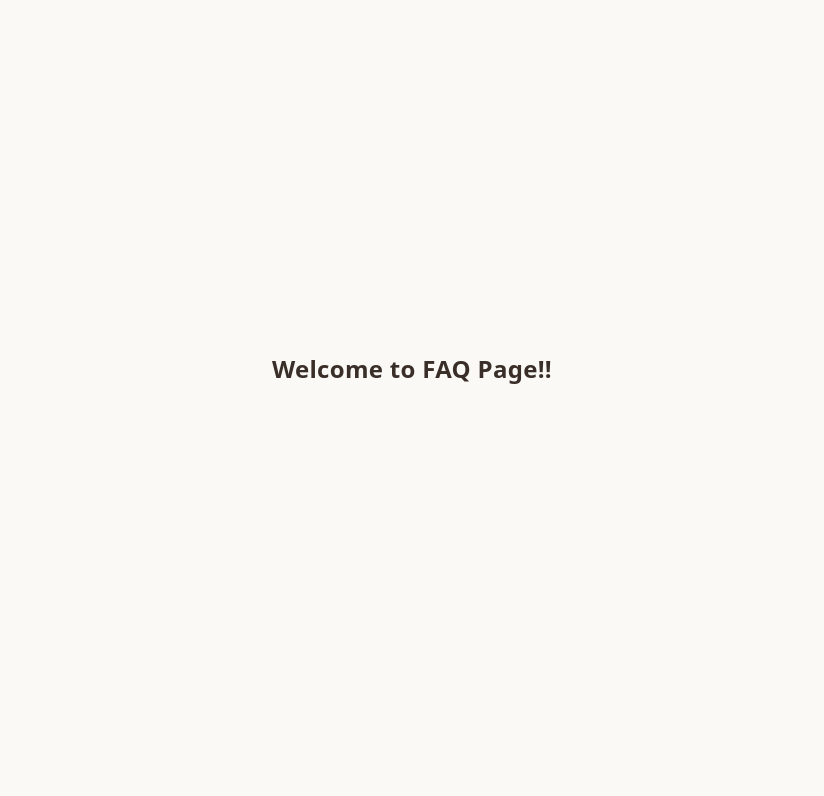
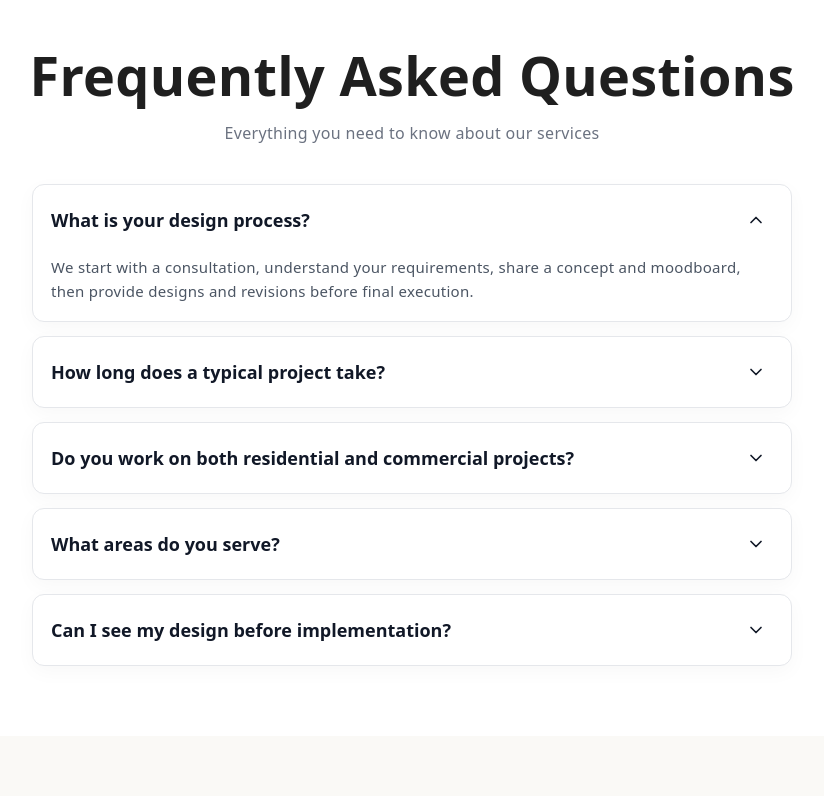
Before and after one commit to Byagari-Sai-Kumar/das-design-arch-studio, a React (Vite) app: page / in a window 1280 px wide. Shown: the part 6060-6856 px from the top of the page, without its empty margins (228-1052 px from the left). Built offline with nearby package versions, Linux system fonts and the light colour scheme.

Commit message:
commit FAQ added and email request sent successfuly

```diff
--- a/src/components/contactUs/contactUs.jsx
+++ b/src/components/contactUs/contactUs.jsx
@@ -13,10 +13,30 @@ const ContactUs = () => {
     setForm((prev) => ({ ...prev, [e.target.name]: e.target.value }));
   };
 
-  const onSubmit = (e) => {
+  // ✅ Netlify form submit helper
+  const encode = (data) =>
+    Object.keys(data)
+      .map((key) => encodeURIComponent(key) + "=" + encodeURIComponent(data[key]))
+      .join("&");
+
+  const onSubmit = async (e) => {
     e.preventDefault();
-    alert("Message sent (demo). Connect email/API to send real messages.");
-    setForm({ name: "", email: "", message: "" });
+
+    try {
+      await fetch("/", {
+        method: "POST",
+        headers: { "Content-Type": "application/x-www-form-urlencoded" },
+        body: encode({
+          "form-name": "contact",
+          ...form,
+        }),
+      });
+
+      alert("Message sent successfully!");
+      setForm({ name: "", email: "", message: "" });
+    } catch (error) {
+      alert("Something went wrong. Please try again.");
+    }
   };
 
   return (
@@ -24,10 +44,29 @@ const ContactUs = () => {
       {/* CONTACT SECTION */}
       <section id="contact-us" className="contact-section">
         <h2 className="our-services-heading">Contact Us</h2>
+
         <div className="contact-container">
           {/* LEFT: FORM */}
           <div className="contact-card">
-            <form className="contact-form" onSubmit={onSubmit}>
+            {/* ✅ Netlify enabled form */}
+            <form
+              className="contact-form"
+              name="contact"
+              method="POST"
+              data-netlify="true"
+              data-netlify-honeypot="bot-field"
+              onSubmit={onSubmit}
+            >
+              {/* ✅ required hidden field for Netlify */}
+              <input type="hidden" name="form-name" value="contact" />
+
+              {/* ✅ bot-field (spam protection) */}
+              <p style={{ display: "none" }}>
+                <label>
+                  Don’t fill this out: <input name="bot-field" onChange={onChange} />
+                </label>
+              </p>
+
               <div className="field">
                 <label>Name</label>
                 <input
@@ -110,7 +149,7 @@ const ContactUs = () => {
               </div>
             </div>
 
-            {/* Location */}
+            {/* Location (✅ one line) */}
             <div className="info-card">
               <div className="icon-circle">
                 <svg viewBox="0 0 24 24" className="icon" aria-hidden="true">
@@ -123,10 +162,7 @@ const ContactUs = () => {
               <div>
                 <h4>Location</h4>
                 <p>
-                  Flat No 202,
-                  3-6-521/1,
-                  Himayatnagar Hyderabad
-                  Telangana 500029
+                  Flat No 202, 3-6-521/1, Himayatnagar Hyderabad, Telangana 500029
                 </p>
               </div>
             </div>
--- a/src/components/faq/faq.css
+++ b/src/components/faq/faq.css
@@ -1,8 +1,91 @@
 .faq-section {
-    height: 100vh;
+    background: #fff;
+    padding: 70px 16px;
+  }
+
+  .faq-container {
+    max-width: 980px;
+    margin: 0 auto;
+    text-align: center;
+  }
+
+  .faq-title {
+    font-size: 54px;
+    font-weight: 800;
+    margin: 0;
+    color: #1f1f1f;
+  }
+
+  .faq-subtitle {
+    margin-top: 10px;
+    font-size: 16px;
+    color: #6b7280;
+  }
+
+  .faq-list {
+    margin: 40px auto 0;
+    max-width: 760px;
     display: flex;
     flex-direction: column;
+    gap: 14px;
+  }
+
+  .faq-item {
+    border: 1px solid #e5e7eb;
+    border-radius: 12px;
+    background: #fff;
+    overflow: hidden;
+    box-shadow: 0 6px 20px rgba(0, 0, 0, 0.03);
+  }
+
+  .faq-question {
+    width: 100%;
+    padding: 18px 18px;
+    background: transparent;
+    border: none;
+    cursor: pointer;
+    display: flex;
+    align-items: center;
+    justify-content: space-between;
+    gap: 12px;
+    text-align: left;
+    font-size: 18px;
+    font-weight: 600;
+    color: #111827;
+  }
+
+  .faq-icon {
+    display: inline-flex;
+    align-items: center;
     justify-content: center;
-    align-items: center;
-    padding: 0 20px;
-}
+    width: 34px;
+    height: 34px;
+    border-radius: 999px;
+    color: #111827;
+    transition: transform 0.25s ease;
+  }
+
+  .faq-icon.rotate {
+    transform: rotate(180deg);
+  }
+
+  .faq-answer-wrapper {
+    transition: max-height 0.25s ease;
+  }
+
+  .faq-answer {
+    padding: 0 18px 18px;
+    color: #4b5563;
+    line-height: 1.6;
+    text-align: left;
+    font-size: 15px;
+  }
+
+  @media (max-width: 768px) {
+    .faq-title {
+      font-size: 38px;
+    }
+    .faq-question {
+      font-size: 16px;
+    }
+  }
--- a/src/components/faq/faq.jsx
+++ b/src/components/faq/faq.jsx
@@ -1,12 +1,72 @@
-import React from "react";
-import './faq.css'
+import { useState } from "react";
+import "./faq.css";
 
-const Faq = () => {
-    return(
-        <section id="faq" className="faq-section">
-            <h2>Welcome to FAQ Page!!</h2>
-        </section>
-    )
+const faqData = [
+  {
+    q: "What is your design process?",
+    a: "We start with a consultation, understand your requirements, share a concept and moodboard, then provide designs and revisions before final execution.",
+  },
+  {
+    q: "How long does a typical project take?",
+    a: "Most projects take 2–6 weeks depending on scope, approvals, and material availability.",
+  },
+  {
+    q: "Do you work on both residential and commercial projects?",
+    a: "Yes. We handle residential spaces (home interiors) and commercial spaces (offices, cafes, showrooms, etc.).",
+  },
+  {
+    q: "What areas do you serve?",
+    a: "We serve your city and nearby regions. Share your location and we’ll confirm availability.",
+  },
+  {
+    q: "Can I see my design before implementation?",
+    a: "Yes. We provide 2D layouts and 3D renders (if required) before starting the final work.",
+  },
+];
+
+export default function FAQ() {
+  const [openIndex, setOpenIndex] = useState(0);
+
+  const toggle = (i) => {
+    setOpenIndex(openIndex === i ? -1 : i);
+  };
+
+  return (
+    <section className="faq-section" id="faq">
+      <div className="faq-container">
+        <h2 className="faq-title">Frequently Asked Questions</h2>
+        <p className="faq-subtitle">Everything you need to know about our services</p>
+
+        <div className="faq-list">
+          {faqData.map((item, i) => {
+            const isOpen = openIndex === i;
+            return (
+              <div className={`faq-item ${isOpen ? "open" : ""}`} key={i}>
+                <button className="faq-question" onClick={() => toggle(i)}>
+                  <span>{item.q}</span>
+
+                  <span className={`faq-icon ${isOpen ? "rotate" : ""}`}>
+                    {/* chevron down */}
+                    <svg width="20" height="20" viewBox="0 0 24 24" fill="none">
+                      <path
+                        d="M6 9l6 6 6-6"
+                        stroke="currentColor"
+                        strokeWidth="2"
+                        strokeLinecap="round"
+                        strokeLinejoin="round"
+                      />
+                    </svg>
+                  </span>
+                </button>
+
+                <div className="faq-answer-wrapper" style={{ maxHeight: isOpen ? 200 : 0 }}>
+                  <div className="faq-answer">{item.a}</div>
+                </div>
+              </div>
+            );
+          })}
+        </div>
+      </div>
+    </section>
+  );
 }
-
-export default Faq
```
